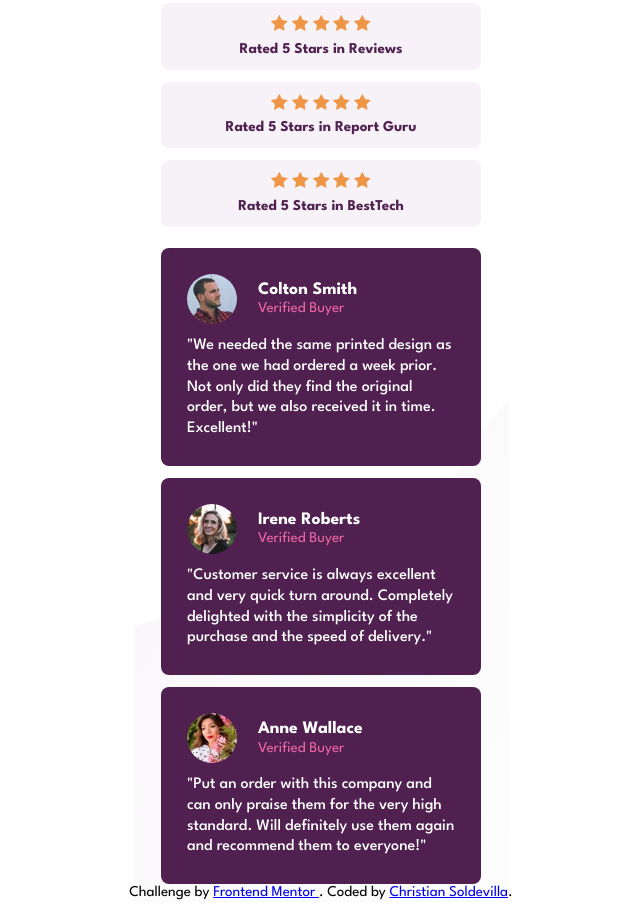
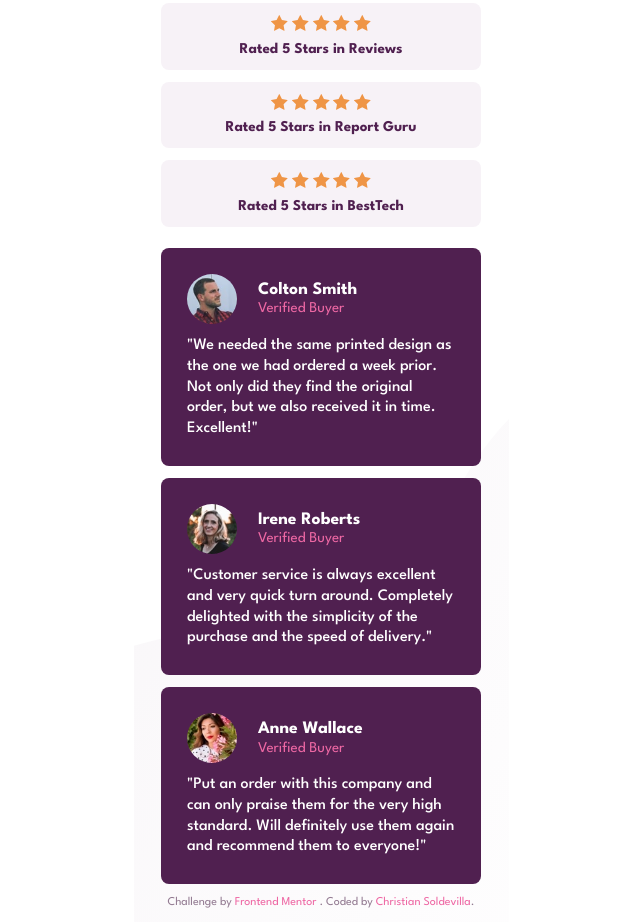
Before and after one commit to soldochris/social-proof-section, a plain HTML site: page index.html in a window 1280 px wide. Shown: the part 253-1175 px from the top of the page, without its empty margins (319-959 px from the left). Drawn offline with nearby package versions, Linux system fonts and the light colour scheme.

Commit message:
footer styles

```diff
--- a/styles.css
+++ b/styles.css
@@ -115,3 +115,18 @@ main{
     }
   }
 }
+
+footer{
+  margin: 12px 0;
+  font-size: 12px;
+  color: var(--Dark-Grayish-Magenta);
+
+  & a{
+    color: var(--Soft-Pink);
+    text-decoration: none;
+  }
+
+  & a:hover{
+    color: var(--Very-Dark-Magenta);
+  }
+}
```
